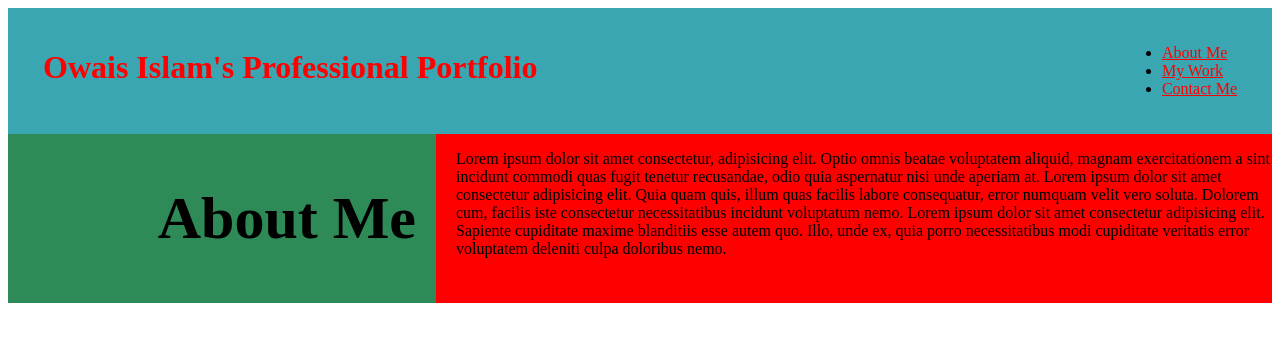
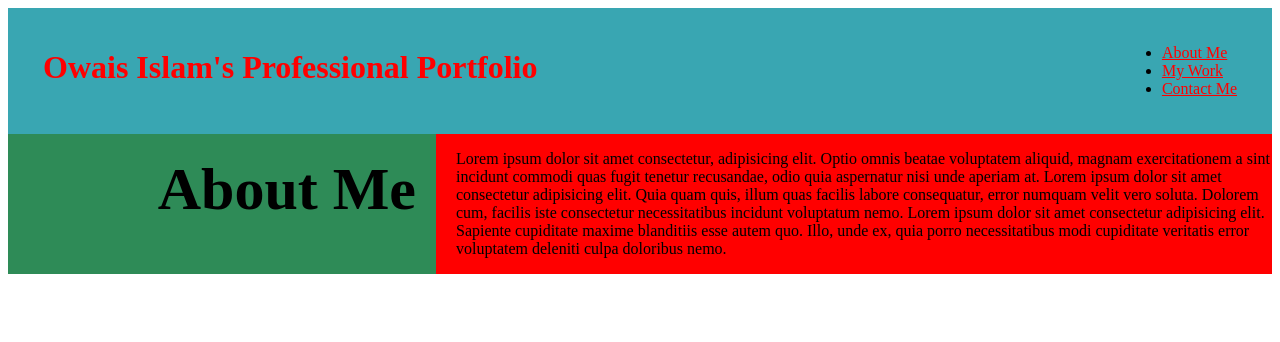
Before and after one commit to OwaisIslam/professional-portfolio, a plain HTML site: page index.html in a window 1280 px wide. Drawn offline with Linux system fonts and the light colour scheme.

Commit message:
aligned text to top

```diff
--- a/assets/css/style.css
+++ b/assets/css/style.css
@@ -29,11 +29,13 @@ a {
 }
 
 .section-title {
+    display: inline-block;
+    line-height: 10px;
     background-color: seagreen;
     width: 50%;
-    text-align: right;
     padding-right: 20px;
     font-size: 40px;
+    text-align: right;
 }
 
 .text {
```
Also changed, not shown: index.html (+10 -4 lines).
